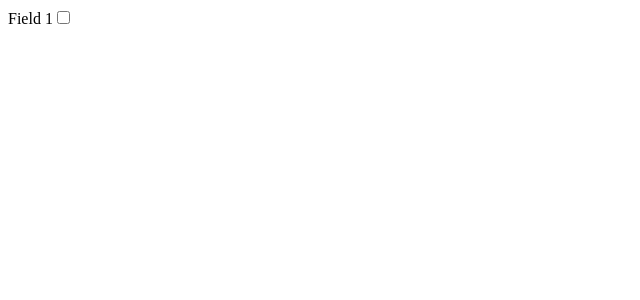
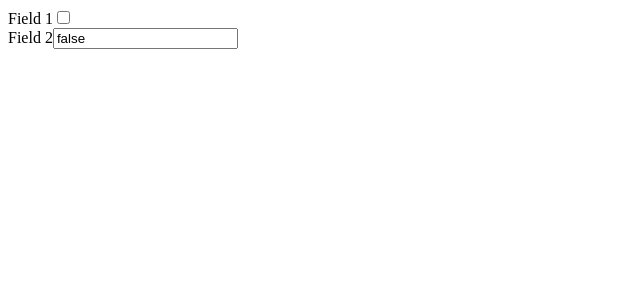
Before and after one commit to mrBizik/legendary-invention, a React app: page / in a window 1280 px wide. Shown: the top 300 px of the page, without its empty margins (0-640 px from the left). Built offline with nearby package versions, Linux system fonts and the light colour scheme.

Commit message:
FieldMap typings strongly now

```diff
--- a/src/form/FormBuilder.tsx
+++ b/src/form/FormBuilder.tsx
@@ -1,9 +1,9 @@
 import React, { useState } from "react";
-import { FieldMap, FieldName, FieldProps, FieldValue } from "./field";
+import { FieldMap, FieldProps, FieldValue } from "./field";
 import { FormSchema } from "./form.schema";
 
 export type ComponentGetter<FM extends FieldMap = FieldMap> = (
-  type: FieldName<FM>
+  type: keyof FM
 ) => React.FC<FieldProps<FieldValue<FM>>>;
 
 interface FormBuilderProps<FM extends FieldMap = FieldMap> {
--- a/src/form/field.ts
+++ b/src/form/field.ts
@@ -14,9 +14,5 @@ export interface FieldMap<T = unknown> {
   [key: string]: React.FC<FieldProps<T>>;
 }
 
-export type FieldName<FMap extends FieldMap = FieldMap> = keyof FMap;
-
-export type FieldType<FMap extends FieldMap = FieldMap> = FMap[FieldName<FMap>];
-
 export type FieldValue<FMap extends FieldMap = FieldMap> =
-  FieldType<FMap>["defaultProps"]["value"];
+  FMap[keyof FMap]["defaultProps"]["value"];
--- a/src/index.tsx
+++ b/src/index.tsx
@@ -15,6 +15,14 @@ const testFields: FormSchema<Fields> = [
       value: false,
     },
   },
+  {
+    type: "Text",
+    config: {
+      label: 'Field 2',
+      name: 'text 1',
+      value: 'false',
+    }
+  },
 ];
 
 const fieldGetter: ComponentGetter<Fields> = (type) => {
```
Also changed, not shown: src/form/form.schema.ts (+10 -5 lines).
